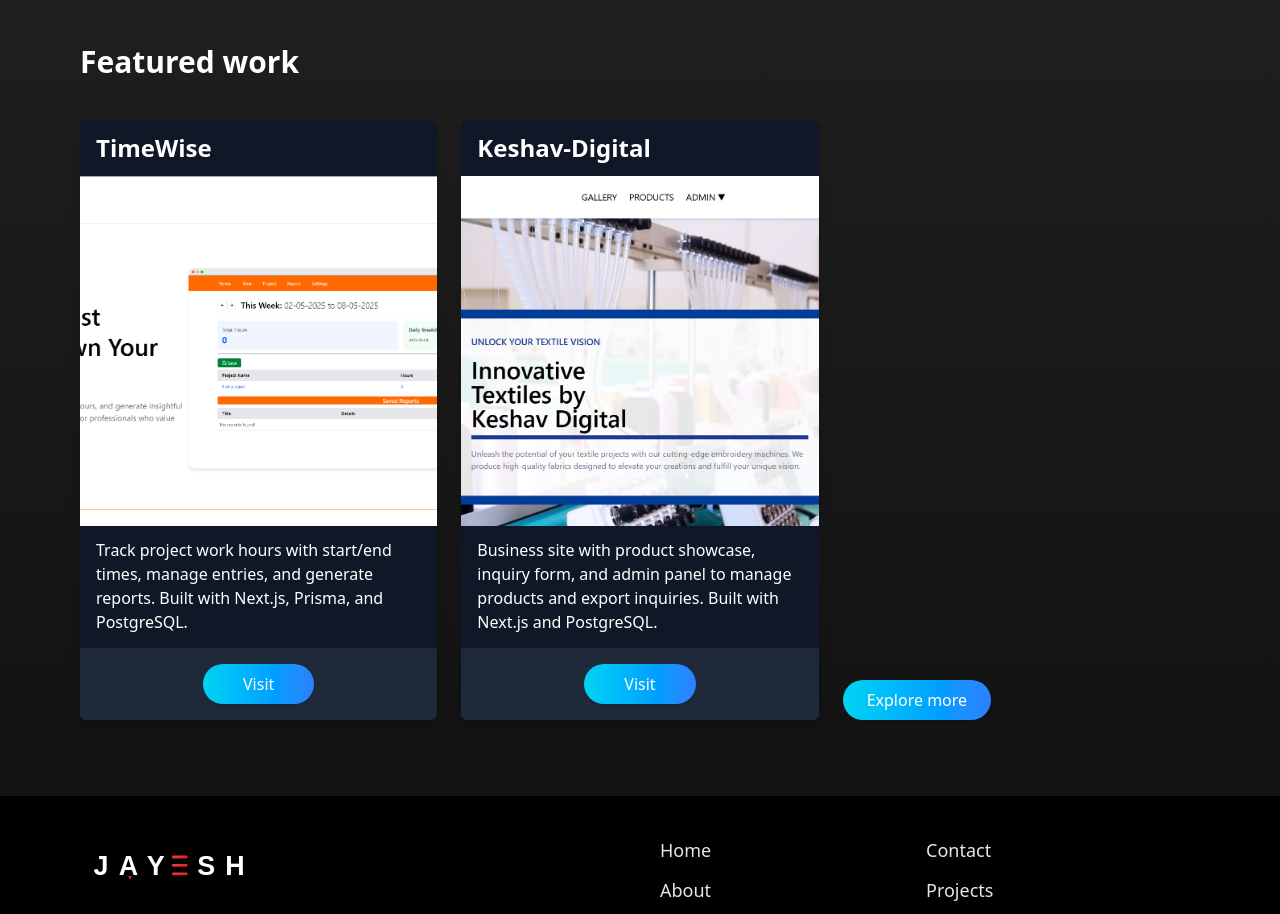
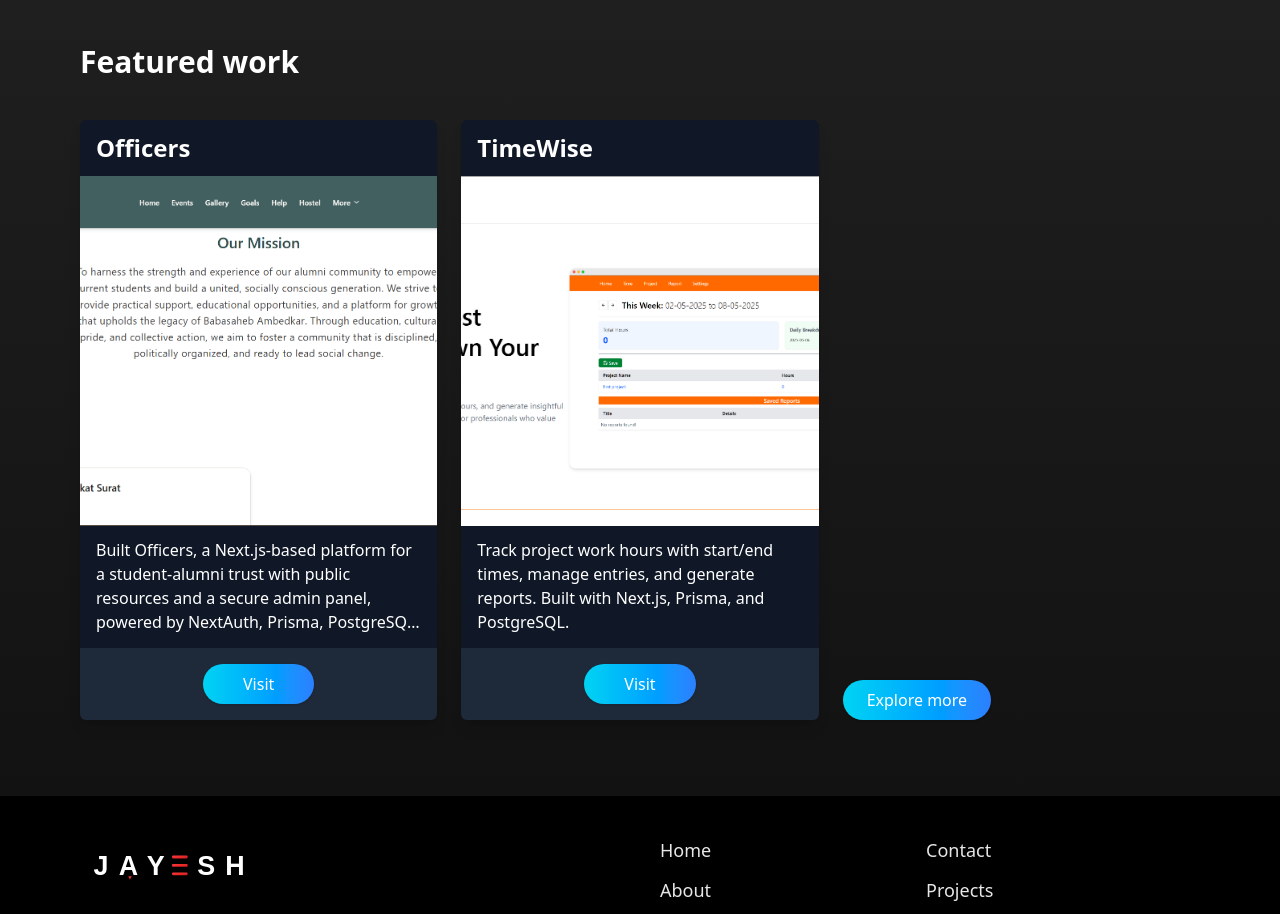
Before and after one commit to Bunny099/jayesh, a Next.js app: page / in a window 1280 px wide. Shown: the part 1700-2614 px from the top of the page. Built offline with nearby package versions, Linux system fonts and the light colour scheme.

Commit message:
project:new project added

```diff
--- a/app/components/feature.tsx
+++ b/app/components/feature.tsx
@@ -9,6 +9,13 @@
 
       <div className="grid grid-cols-1 md:grid-cols-2 lg:grid-cols-3 gap-6">
         <ProjectCard
+                    title="Officers"
+                    description="Built Officers, a Next.js-based platform for a student-alumni trust with public resources and a secure admin panel, powered by NextAuth, Prisma, PostgreSQL, Tailwind, and Framer Motion."
+                    image="officers.png"
+                    btnLink="https://officers-three.vercel.app"
+                    btnText="Visit"
+                  />
+        <ProjectCard
           title="TimeWise"
           description="Track project work hours with start/end times, manage entries, and generate reports. Built with Next.js, Prisma, and PostgreSQL."
           image="timewise.png"
@@ -16,13 +23,7 @@
           btnText="Visit"
         />
 
-        <ProjectCard
-          title="Keshav-Digital"
-          description="Business site with product showcase, inquiry form, and admin panel to manage products and export inquiries. Built with Next.js and PostgreSQL."
-          image="keshav.png"
-          btnLink="https://keshav-digital.vercel.app"
-          btnText="Visit"
-        />
+
 
         <div className="flex items-center justify-center md:items-end md:justify-start p-4 md:p-0 transition-all duration-300">
           <Button text="Explore more" type="primary" path="project" />
--- a/app/project/page.tsx
+++ b/app/project/page.tsx
@@ -9,6 +9,14 @@
 
       <div className="bg-black min-h-screen w-full px-4 sm:px-8 md:px-20 py-12">
         <div className="grid grid-cols-1 sm:grid-cols-2 lg:grid-cols-3 gap-6">
+          <ProjectCard
+            title="Officers"
+            description="Built Officers, a Next.js-based platform for a student-alumni trust with public resources and a secure admin panel, powered by NextAuth, Prisma, PostgreSQL, Tailwind, and Framer Motion."
+            image="officers.png"
+            btnLink="https://officers-three.vercel.app"
+            btnText="Visit"
+          />
+
           <ProjectCard
             title="TimeWise"
             description="Track project work hours with start/end times, manage entries, and generate reports. Built with Next.js, Prisma, and PostgreSQL."
```
Also changed, not shown: public/officers.png (added).
